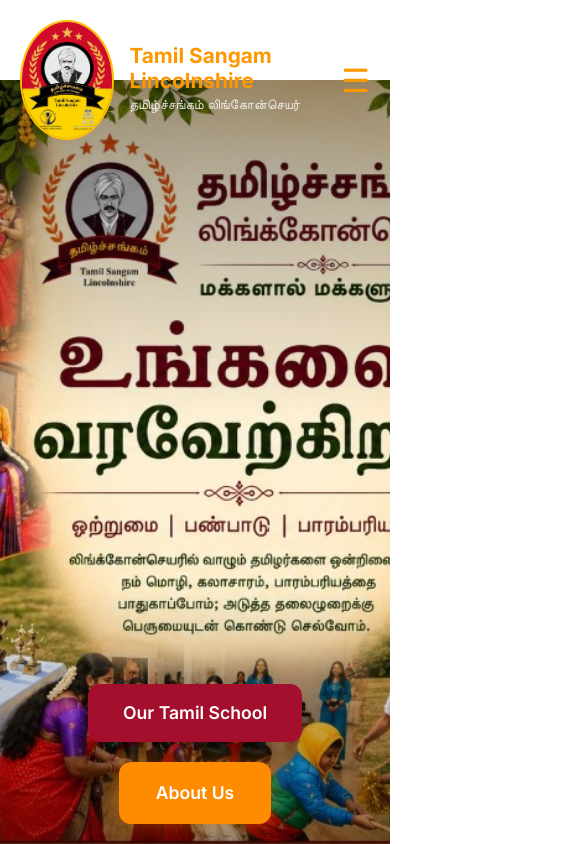
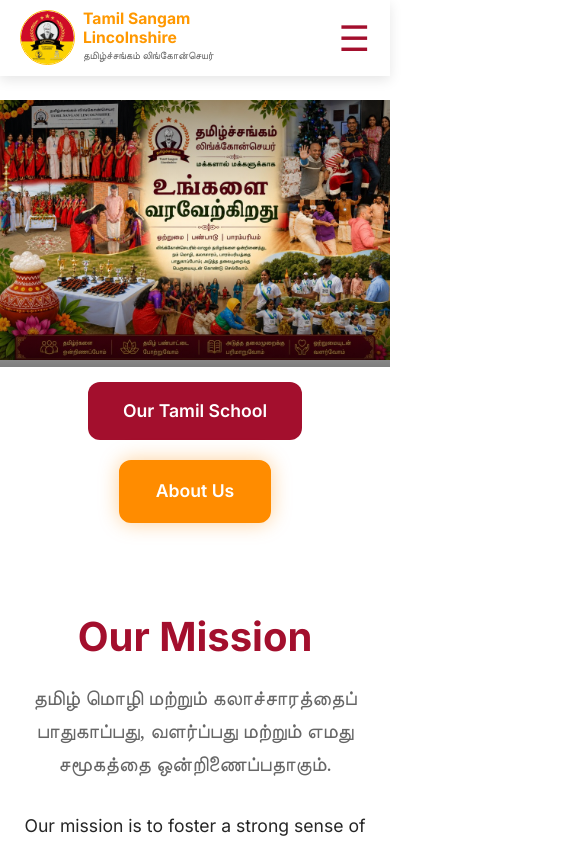
Before and after one commit to Gomathi1806/TamilsangamLincolnshire, a React (Vite) app: page / in a window 390 px wide. Shown: the top 844 px of the page, 585 px wide, since content can reach past the window. Built offline with nearby package versions, Linux system fonts and the light colour scheme; a web font is replaced by a local one.

Commit message:
style: implement mobile responsiveness and fix layout clipping issues

```diff
--- a/src/components/Gallery.jsx
+++ b/src/components/Gallery.jsx
@@ -26,7 +26,7 @@
         {/* Gallery Grid */}
         <div style={{
           display: 'grid',
-          gridTemplateColumns: 'repeat(auto-fill, minmax(350px, 1fr))',
+          gridTemplateColumns: 'repeat(auto-fill, minmax(280px, 1fr))',
           gap: '25px',
           minHeight: '400px',
           marginTop: '40px'
--- a/src/components/Navbar.jsx
+++ b/src/components/Navbar.jsx
@@ -17,108 +17,55 @@
     return () => window.removeEventListener('scroll', handleScroll);
   }, []);
 
-  const dropdownStyle = {
-    position: 'absolute',
-    top: '100%',
-    left: 0,
-    backgroundColor: 'white',
-    padding: '10px 0',
-    borderRadius: '8px',
-    boxShadow: '0 4px 12px rgba(0,0,0,0.1)',
-    display: 'flex',
-    flexDirection: 'column',
-    minWidth: '200px',
-    listStyle: 'none',
-    margin: 0,
-    zIndex: 1001
-  };
-
-  const dropdownItemStyle = {
-    color: 'var(--text-primary)',
-    padding: '10px 20px',
-    display: 'block',
-    textDecoration: 'none',
-    fontSize: '0.9rem',
-    transition: 'background-color 0.2s'
+  const handleDropdownToggle = (menuName) => {
+    if (window.innerWidth <= 768) {
+      setDropdownOpen(dropdownOpen === menuName ? false : menuName);
+    }
   };
 
   return (
-    <nav className={`fixed-top ${isScrolled ? 'glass-nav' : ''}`} style={{
-      position: 'fixed',
-      top: 0,
-      left: 0,
-      right: 0,
-      zIndex: 1000,
-      padding: isScrolled ? '10px 0' : '20px 0',
-      transition: 'var(--transition)',
-      backgroundColor: isScrolled ? 'var(--glass)' : 'transparent',
-      boxShadow: isScrolled ? 'var(--shadow-md)' : 'none',
-      borderBottom: isScrolled ? '1px solid var(--glass-border)' : 'none'
-    }}>
+    <nav className={`main-navbar ${isScrolled ? 'scrolled' : ''}`}>
       <div className="container nav-container">
-        <Link to="/" style={{ display: 'flex', alignItems: 'center', gap: '15px', textDecoration: 'none' }}>
-          <div style={{
-            width: isScrolled ? '80px' : '120px',
-            height: isScrolled ? '80px' : '120px',
-            borderRadius: '50%',
-            overflow: 'hidden',
-            backgroundColor: 'white',
-            border: `2px solid var(--secondary)`,
-            transition: 'var(--transition)',
-            display: 'flex',
-            alignItems: 'center',
-            justifyContent: 'center'
-          }}>
+        <Link to="/" className="nav-brand-link">
+          <div className={`nav-logo-container ${isScrolled ? 'scrolled' : ''}`}>
             <img
               src={logo}
               alt="Grantham Tamil Sangam"
-              style={{ width: '120%', height: '120%', objectFit: 'cover' }}
+              className="nav-logo-img"
             />
           </div>
-          <div>
-            <h1 style={{
-              fontSize: isScrolled ? '1.1rem' : '1.3rem',
-              color: '#ff9800', /* Vibrant orange */
-              transition: 'var(--transition)',
-              margin: 0
-            }}>Tamil Sangam Lincolnshire</h1>
-            <p className="tamil-font" style={{
-              fontSize: isScrolled ? '0.75rem' : '0.85rem',
-              color: isScrolled ? 'var(--text-secondary)' : 'rgba(255,255,255,0.8)',
-              transition: 'var(--transition)',
-              margin: 0
-            }}>தமிழ்ச்சங்கம் லிங்கோன்செயர்</p>
+          <div className="nav-brand-text">
+            <h1 className={`nav-title ${isScrolled ? 'scrolled' : ''}`}>Tamil Sangam Lincolnshire</h1>
+            <p className={`nav-subtitle tamil-font ${isScrolled ? 'scrolled' : ''}`}>தமிழ்ச்சங்கம் லிங்கோன்செயர்</p>
           </div>
         </Link>
 
         <button
-          className="mobile-menu-btn"
+          className={`mobile-menu-btn ${isScrolled ? 'scrolled' : ''}`}
           onClick={() => setIsMobileMenuOpen(!isMobileMenuOpen)}
-          style={{ color: isScrolled ? 'var(--primary)' : '#ff9800' }}
         >
           {isMobileMenuOpen ? '✕' : '☰'}
         </button>
 
-        <ul className={`nav-links ${isMobileMenuOpen ? 'mobile-open' : ''}`} style={{
-          color: isScrolled ? 'var(--primary)' : '#ff9800', /* Vibrant orange when not scrolled */
-        }}>
-          <li><Link to="/" className="text-shadow menu-item" style={{ textDecoration: 'none', color: 'inherit' }} onClick={() => setIsMobileMenuOpen(false)}>Home</Link></li>
-          <li><Link to="/about" className="text-shadow menu-item" style={{ textDecoration: 'none', color: 'inherit' }} onClick={() => setIsMobileMenuOpen(false)}>About Us</Link></li>
-          <li><Link to="/team" className="text-shadow menu-item" style={{ textDecoration: 'none', color: 'inherit' }} onClick={() => setIsMobileMenuOpen(false)}>Our Team</Link></li>
+        <ul className={`nav-links ${isScrolled ? 'scrolled' : ''} ${isMobileMenuOpen ? 'mobile-open' : ''}`}>
+          <li><Link to="/" className="text-shadow menu-item" onClick={() => setIsMobileMenuOpen(false)}>Home</Link></li>
+          <li><Link to="/about" className="text-shadow menu-item" onClick={() => setIsMobileMenuOpen(false)}>About Us</Link></li>
+          <li><Link to="/team" className="text-shadow menu-item" onClick={() => setIsMobileMenuOpen(false)}>Our Team</Link></li>
 
           {/* Tamil School Menu */}
           <li
             onMouseEnter={() => setDropdownOpen('school')}
             onMouseLeave={() => setDropdownOpen(false)}
+            onClick={() => handleDropdownToggle('school')}
             style={{ position: 'relative', cursor: 'pointer' }}
           >
             <span className="text-shadow menu-item" style={{ display: 'inline-block', padding: '10px 0' }}>Tamil School ▾</span>
             {dropdownOpen === 'school' && (
-              <ul style={dropdownStyle}>
-                <li><Link to="/tamil-school" style={dropdownItemStyle} onClick={() => setIsMobileMenuOpen(false)}>Overview</Link></li>
-                <li><Link to="/tamil-school#term-dates" style={dropdownItemStyle} onClick={() => setIsMobileMenuOpen(false)}>Term Dates</Link></li>
-                <li><Link to="/tamil-school#past-papers" style={dropdownItemStyle} onClick={() => setIsMobileMenuOpen(false)}>Past Exam Papers</Link></li>
-                <li><Link to="/school/gallery" style={dropdownItemStyle} onClick={() => setIsMobileMenuOpen(false)}>School Gallery</Link></li>
+              <ul className="nav-dropdown">
+                <li><Link to="/tamil-school" className="nav-dropdown-item" onClick={() => setIsMobileMenuOpen(false)}>Overview</Link></li>
+                <li><Link to="/tamil-school#term-dates" className="nav-dropdown-item" onClick={() => setIsMobileMenuOpen(false)}>Term Dates</Link></li>
+                <li><Link to="/tamil-school#past-papers" className="nav-dropdown-item" onClick={() => setIsMobileMenuOpen(false)}>Past Exam Papers</Link></li>
+                <li><Link to="/school/gallery" className="nav-dropdown-item" onClick={() => setIsMobileMenuOpen(false)}>School Gallery</Link></li>
               </ul>
             )}
           </li>
@@ -127,20 +74,21 @@
           <li
             onMouseEnter={() => setDropdownOpen('mandram')}
             onMouseLeave={() => setDropdownOpen(false)}
+            onClick={() => handleDropdownToggle('mandram')}
             style={{ position: 'relative', cursor: 'pointer' }}
           >
             <span className="text-shadow menu-item" style={{ display: 'inline-block', padding: '10px 0' }}>Saiva Mandram ▾</span>
             {dropdownOpen === 'mandram' && (
-              <ul style={dropdownStyle}>
-                <li><Link to="/saivaperavai" style={dropdownItemStyle} onClick={() => setIsMobileMenuOpen(false)}>Overview</Link></li>
-                <li><Link to="/mandram/pooja-calendar" style={dropdownItemStyle} onClick={() => setIsMobileMenuOpen(false)}>Pooja Calendar</Link></li>
-                <li><Link to="/mandram/gallery" style={dropdownItemStyle} onClick={() => setIsMobileMenuOpen(false)}>Mandram Gallery</Link></li>
+              <ul className="nav-dropdown">
+                <li><Link to="/saivaperavai" className="nav-dropdown-item" onClick={() => setIsMobileMenuOpen(false)}>Overview</Link></li>
+                <li><Link to="/mandram/pooja-calendar" className="nav-dropdown-item" onClick={() => setIsMobileMenuOpen(false)}>Pooja Calendar</Link></li>
+                <li><Link to="/mandram/gallery" className="nav-dropdown-item" onClick={() => setIsMobileMenuOpen(false)}>Mandram Gallery</Link></li>
               </ul>
             )}
           </li>
 
-          <li><Link to="/calendar" className="text-shadow menu-item" style={{ textDecoration: 'none', color: 'inherit' }} onClick={() => setIsMobileMenuOpen(false)}>Calendar</Link></li>
-          <li><Link to="/gallery" className="text-shadow menu-item" style={{ textDecoration: 'none', color: 'inherit' }} onClick={() => setIsMobileMenuOpen(false)}>Gallery</Link></li>
+          <li><Link to="/calendar" className="text-shadow menu-item" onClick={() => setIsMobileMenuOpen(false)}>Calendar</Link></li>
+          <li><Link to="/gallery" className="text-shadow menu-item" onClick={() => setIsMobileMenuOpen(false)}>Gallery</Link></li>
 
           <div className="enrol-btn-container">
             <Link
--- a/src/components/Stats.jsx
+++ b/src/components/Stats.jsx
@@ -10,7 +10,7 @@
 
   return (
     <section className="reveal" style={{ backgroundColor: 'var(--primary)', color: 'white', padding: '60px 0' }}>
-      <div className="container" style={{ display: 'grid', gridTemplateColumns: 'repeat(4, 1fr)', gap: '30px' }}>
+      <div className="container stats-grid">
         {stats.map((stat, index) => (
           <div key={index} style={{ textAlign: 'center' }}>
             <div style={{ fontSize: '2.5rem', marginBottom: '10px' }}>{stat.icon}</div>
--- a/src/index.css
+++ b/src/index.css
@@ -182,7 +182,7 @@
   width: 100%;
 }
 
-/* Mobile Responsiveness */
+/* Mobile Responsiveness & Layout Utilities */
 .hero-title {
   font-size: 4.5rem;
 }
@@ -199,13 +199,147 @@
   gap: 40px;
   margin-bottom: 60px;
 }
+
+/* Responsive Table Wrapper */
+.table-responsive {
+  width: 100%;
+  overflow-x: auto;
+  -webkit-overflow-scrolling: touch;
+  margin: 10px 0;
+  border-radius: var(--radius-md);
+}
+
+/* Grid & Column Utilities */
+.stats-grid {
+  display: grid;
+  grid-template-columns: repeat(4, 1fr);
+  gap: 30px;
+}
+
+.contact-grid {
+  display: grid;
+  grid-template-columns: 1fr 1fr;
+  gap: 50px;
+  background-color: var(--bg-secondary);
+  padding: 50px;
+  border-radius: var(--radius-lg);
+  box-shadow: var(--shadow-md);
+}
+
+/* Home Page Hero Section (Prevents Collage Image Text Cropping) */
+.home-hero {
+  position: relative;
+  height: 100vh;
+  min-height: 700px;
+  display: flex;
+  align-items: flex-end;
+  justify-content: center;
+  text-align: center;
+  overflow: hidden;
+  padding-bottom: 80px;
+}
+.home-hero-bg {
+  position: absolute;
+  top: 0;
+  left: 0;
+  right: 0;
+  bottom: 0;
+  z-index: 0;
+}
+.home-hero-img {
+  width: 100%;
+  height: 100%;
+  object-fit: cover;
+}
+
+/* Premium Responsive Navbar */
+.main-navbar {
+  position: fixed;
+  top: 0;
+  left: 0;
+  right: 0;
+  z-index: 1000;
+  padding: 20px 0;
+  transition: var(--transition);
+  background-color: transparent;
+}
+.main-navbar.scrolled {
+  padding: 10px 0;
+  background-color: var(--glass);
+  backdrop-filter: blur(10px);
+  box-shadow: var(--shadow-md);
+  border-bottom: 1px solid var(--glass-border);
+}
+
+.nav-brand-link {
+  display: flex;
+  align-items: center;
+  gap: 15px;
+  text-decoration: none;
+}
+.nav-logo-container {
+  width: 120px;
+  height: 120px;
+  border-radius: 50%;
+  overflow: hidden;
+  background-color: white;
+  border: 2px solid var(--secondary);
+  transition: var(--transition);
+  display: flex;
+  align-items: center;
+  justify-content: center;
+  flex-shrink: 0;
+}
+.nav-logo-container.scrolled {
+  width: 80px;
+  height: 80px;
+}
+.nav-logo-img {
+  width: 120%;
+  height: 120%;
+  object-fit: cover;
+}
+
+.nav-brand-text {
+  display: flex;
+  flex-direction: column;
+  justify-content: center;
+}
+
+.nav-title {
+  font-size: 1.3rem;
+  color: #ff9800; /* Vibrant orange */
+  transition: var(--transition);
+  margin: 0;
+  font-weight: 700;
+}
+.nav-title.scrolled {
+  font-size: 1.1rem;
+}
+
+.nav-subtitle {
+  font-size: 0.85rem;
+  color: rgba(255, 255, 255, 0.85);
+  transition: var(--transition);
+  margin: 0;
+}
+.nav-subtitle.scrolled {
+  color: var(--text-secondary);
+}
+
 .mobile-menu-btn {
   display: none;
   background: none;
   border: none;
-  font-size: 2rem;
+  font-size: 2.2rem;
   cursor: pointer;
+  color: #ff9800;
+  transition: var(--transition);
 }
+.mobile-menu-btn.scrolled {
+  color: var(--primary);
+}
+
 .nav-container {
   display: flex;
   justify-content: space-between;
@@ -220,11 +354,59 @@
   padding: 0;
   list-style: none;
   font-weight: 700;
+  color: #ff9800;
+}
+.nav-links.scrolled {
+  color: var(--primary);
 }
 
+.nav-dropdown {
+  position: absolute;
+  top: 100%;
+  left: 0;
+  background-color: white;
+  padding: 10px 0;
+  border-radius: 8px;
+  box-shadow: 0 4px 12px rgba(0,0,0,0.1);
+  display: flex;
+  flex-direction: column;
+  min-width: 200px;
+  list-style: none;
+  margin: 0;
+  z-index: 1001;
+}
+
+.nav-dropdown-item {
+  color: var(--text-primary);
+  padding: 10px 20px;
+  display: block;
+  text-decoration: none;
+  font-size: 0.9rem;
+  transition: background-color 0.2s;
+}
+.nav-dropdown-item:hover {
+  background-color: #f5f5f5;
+  color: var(--primary);
+}
+
+.form-container {
+  padding: 40px;
+}
+.about-card {
+  padding: 40px 40px 36px;
+}
+.about-card-highlight {
+  padding: 44px 40px;
+}
+
+/* Media Query breakpoints */
 @media (max-width: 992px) {
   .footer-grid {
     grid-template-columns: repeat(2, 1fr);
+  }
+  .stats-grid {
+    grid-template-columns: repeat(2, 1fr) !important;
+    gap: 20px !important;
   }
 }
 
@@ -247,42 +429,177 @@
     grid-template-columns: 1fr;
     gap: 30px;
   }
+
+  /* Home Page Hero collapsing to fit horizontal burned-in text banners nicely */
+  .home-hero {
+    height: auto !important;
+    min-height: auto !important;
+    padding: 20px 0 40px 0 !important;
+    display: block !important;
+  }
+  .home-hero-bg {
+    position: relative !important;
+    height: auto !important;
+  }
+  .home-hero-img {
+    height: auto !important;
+    object-fit: contain !important;
+  }
+  .home-hero-buttons-container {
+    margin-top: 15px !important;
+    position: relative !important;
+    z-index: 2 !important;
+  }
+
+  /* Responsive Navbar Mobile Styling overrides */
+  .main-navbar {
+    padding: 10px 0 !important;
+    background-color: rgba(255, 255, 255, 0.98) !important;
+    backdrop-filter: blur(10px) !important;
+    box-shadow: var(--shadow-md) !important;
+    border-bottom: 1px solid var(--glass-border) !important;
+  }
+  .nav-brand-link {
+    gap: 8px !important;
+    max-width: 72% !important;
+  }
+  .nav-logo-container {
+    width: 55px !important;
+    height: 55px !important;
+    border-width: 1px !important;
+  }
+  .nav-logo-container.scrolled {
+    width: 45px !important;
+    height: 45px !important;
+  }
+  .nav-title {
+    font-size: 0.98rem !important;
+  }
+  .nav-title.scrolled {
+    font-size: 0.88rem !important;
+  }
+  .nav-subtitle {
+    font-size: 0.65rem !important;
+    color: var(--text-secondary) !important;
+  }
+  .nav-subtitle.scrolled {
+    font-size: 0.6rem !important;
+  }
+
+  .mobile-menu-btn {
+    display: block !important;
+    color: var(--primary) !important;
+  }
+
   .nav-links {
     display: none;
   }
   .nav-links.mobile-open {
-    display: flex;
-    flex-direction: column;
-    position: absolute;
-    top: 100%;
-    left: 0;
-    width: 100%;
-    background: white;
-    padding: 20px;
-    box-shadow: var(--shadow-md);
-    align-items: flex-start;
+    display: flex !important;
+    flex-direction: column !important;
+    position: absolute !important;
+    top: 100% !important;
+    left: 0 !important;
+    width: 100% !important;
+    background: rgba(255, 255, 255, 0.98) !important;
+    backdrop-filter: blur(10px) !important;
+    padding: 20px 30px !important;
+    box-shadow: var(--shadow-lg) !important;
+    border-bottom: 3px solid var(--primary) !important;
+    align-items: flex-start !important;
+    max-height: 80vh !important;
+    overflow-y: auto !important;
+    z-index: 999 !important;
   }
   .nav-links.mobile-open li {
-    width: 100%;
-    padding: 10px 0;
-    border-bottom: 1px solid #eee;
+    width: 100% !important;
+    padding: 12px 0 !important;
+    border-bottom: 1px solid #eee !important;
+  }
+  .nav-links.mobile-open li:last-child {
+    border-bottom: none !important;
   }
   .nav-links.mobile-open .menu-item {
     color: var(--primary) !important;
+    font-size: 1.1rem !important;
+    display: block !important;
+    width: 100% !important;
   }
-  .mobile-menu-btn {
-    display: block;
+  .nav-dropdown {
+    position: static !important;
+    box-shadow: none !important;
+    background-color: rgba(0, 0, 0, 0.03) !important;
+    border-radius: 6px !important;
+    padding: 5px 0 !important;
+    margin-top: 5px !important;
+    min-width: 100% !important;
+    gap: 0 !important;
   }
+  .nav-dropdown-item {
+    padding: 10px 15px !important;
+    font-size: 0.95rem !important;
+    color: var(--text-secondary) !important;
+    border-bottom: none !important;
+  }
+  .nav-dropdown-item:hover {
+    background-color: transparent !important;
+    color: var(--primary) !important;
+  }
+
   .enrol-btn-container {
-    display: none !important;
+    display: block !important;
+    margin-top: 20px !important;
+    width: 100% !important;
+    padding-bottom: 10px !important;
   }
-  .nav-links.mobile-open .enrol-btn-container {
-    display: block !important;
-    margin-top: 15px;
-    width: 100%;
+  .enrol-btn-container .btn {
+    width: 100% !important;
+    justify-content: center !important;
+    display: flex !important;
   }
-  .nav-links.mobile-open .enrol-btn-container .btn {
-    width: 100%;
-    justify-content: center;
+
+  /* Grids and Sections scaling */
+  .contact-grid {
+    grid-template-columns: 1fr !important;
+    gap: 30px !important;
+    padding: 30px 20px !important;
+  }
+
+  section {
+    padding: 50px 0 !important;
+  }
+
+  .section-title {
+    margin-bottom: 30px !important;
+  }
+  .section-title h2 {
+    font-size: 1.8rem !important;
+  }
+
+  /* Form components */
+  .form-container {
+    padding: 20px !important;
+  }
+  .about-card {
+    padding: 24px 20px !important;
+    border-radius: 12px !important;
+  }
+  .about-card-highlight {
+    padding: 30px 20px !important;
+    border-radius: 12px !important;
+  }
+  input, textarea {
+    padding: 12px !important;
+    font-size: 0.95rem !important;
   }
 }
+
+@media (max-width: 480px) {
+  .stats-grid {
+    grid-template-columns: 1fr !important;
+    gap: 20px !important;
+  }
+  .home-hero-buttons-container {
+    padding: 0 10px !important;
+  }
+}
--- a/src/pages/AboutUs.jsx
+++ b/src/pages/AboutUs.jsx
@@ -59,7 +59,7 @@
         </section>
 
         {/* Our Vision */}
-        <section style={{ ...sectionStyle, backgroundColor: 'var(--bg-secondary, #fdf6ee)', borderRadius: '16px', padding: '40px 40px 36px' }}>
+        <section className="about-card" style={{ ...sectionStyle, backgroundColor: 'var(--bg-secondary, #fdf6ee)', borderRadius: '16px' }}>
           <div style={decorLineStyle} />
           <h2 className="tamil-font" style={headingStyle}>எங்கள் நோக்கம்</h2>
           <ul style={{ padding: 0, margin: '10px 0 0', listStyle: 'none' }}>
@@ -135,11 +135,10 @@
         </section>
 
         {/* Community Highlight */}
-        <section style={{
+        <section className="about-card-highlight" style={{
           ...sectionStyle,
           background: 'linear-gradient(135deg, var(--primary) 0%, #a00000 100%)',
           borderRadius: '16px',
-          padding: '44px 40px',
           color: 'white',
         }}>
           <div style={{ ...decorLineStyle, backgroundColor: 'var(--secondary)' }} />
--- a/src/pages/Home.jsx
+++ b/src/pages/Home.jsx
@@ -13,30 +13,13 @@
   return (
     <div className="home-page" style={{ paddingTop: '80px' }}>
       {/* Hero Section for Community */}
-      <section style={{
-        position: 'relative',
-        height: '100vh',
-        minHeight: '700px',
-        display: 'flex',
-        alignItems: 'flex-end',
-        justifyContent: 'center',
-        textAlign: 'center',
-        overflow: 'hidden',
-        paddingBottom: '80px'
-      }}>
+      <section className="home-hero">
         {/* Background image */}
-        <div style={{
-          position: 'absolute',
-          top: 0,
-          left: 0,
-          right: 0,
-          bottom: 0,
-          zIndex: 0
-        }}>
+        <div className="home-hero-bg">
           <img
             src={heroLanding}
             alt="Lincolnshire Tamil Sangam"
-            style={{ width: '100%', height: '100%', objectFit: 'cover' }}
+            className="home-hero-img"
           />
           {/* Subtle overlay for text contrast - matches Tamil School style */}
           <div style={{
@@ -46,7 +29,7 @@
           }}></div>
         </div>
 
-        <div className="container reveal" style={{ position: 'relative', zIndex: 2, padding: '20px' }}>
+        <div className="container reveal home-hero-buttons-container" style={{ position: 'relative', zIndex: 2, padding: '20px' }}>
           <div style={{ display: 'flex', gap: '20px', justifyContent: 'center', flexWrap: 'wrap' }}>
             <Link to="/tamil-school" className="btn btn-primary" style={{ fontSize: '1.1rem', padding: '15px 35px' }}>Our Tamil School</Link>
             <Link to="/about" className="btn" style={{
@@ -312,15 +295,7 @@
             <p className="tamil-font" style={{ fontSize: '1.2rem', marginBottom: '10px' }}>தொடர்புக்கு</p>
           </div>
 
-          <div style={{
-            display: 'grid',
-            gridTemplateColumns: '1fr 1fr',
-            gap: '50px',
-            backgroundColor: 'var(--bg-secondary)',
-            padding: '50px',
-            borderRadius: 'var(--radius-lg)',
-            boxShadow: 'var(--shadow-md)'
-          }}>
+          <div className="contact-grid">
             <div>
               <h3 style={{ marginBottom: '20px', color: 'var(--primary)' }}>Get in Touch</h3>
               <p style={{ marginBottom: '30px' }}>Have questions about our classes or events? Reach out to our team.</p>
--- a/src/pages/NewSections.jsx
+++ b/src/pages/NewSections.jsx
@@ -121,7 +121,8 @@
           maxWidth: '1000px',
           margin: '0 auto'
         }}>
-          <table style={{ width: '100%', borderCollapse: 'collapse', textAlign: 'left' }}>
+          <div className="table-responsive">
+            <table style={{ width: '100%', borderCollapse: 'collapse', textAlign: 'left', minWidth: '600px' }}>
               <thead>
                 <tr style={{ backgroundColor: 'var(--primary)', color: 'white' }}>
                   <th className="tamil-font" style={{ padding: '20px', fontSize: '1.1rem' }}>உண்மையான பூஜை & திகதி</th>
@@ -143,6 +144,7 @@
               </tbody>
             </table>
           </div>
+        </div>
 
         <div style={{ textAlign: 'center', marginTop: '40px' }}>
           <p className="tamil-font" style={{ fontSize: '1.5rem', color: 'var(--secondary)', fontWeight: 'bold' }}>
--- a/src/pages/TamilSchool.jsx
+++ b/src/pages/TamilSchool.jsx
@@ -191,9 +191,8 @@
             <p className="tamil-font" style={{ fontSize: '1.2rem', color: 'var(--text-secondary)' }}>மாணவர் சேர்க்கை படிவம்</p>
           </div>
 
-          <div style={{
+          <div className="form-container" style={{
             backgroundColor: 'white',
-            padding: '40px',
             borderRadius: 'var(--radius-lg)',
             boxShadow: 'var(--shadow-lg)',
             borderTop: '8px solid var(--primary)'
```
Lines whose indentation alone changed are shown as unchanged.
